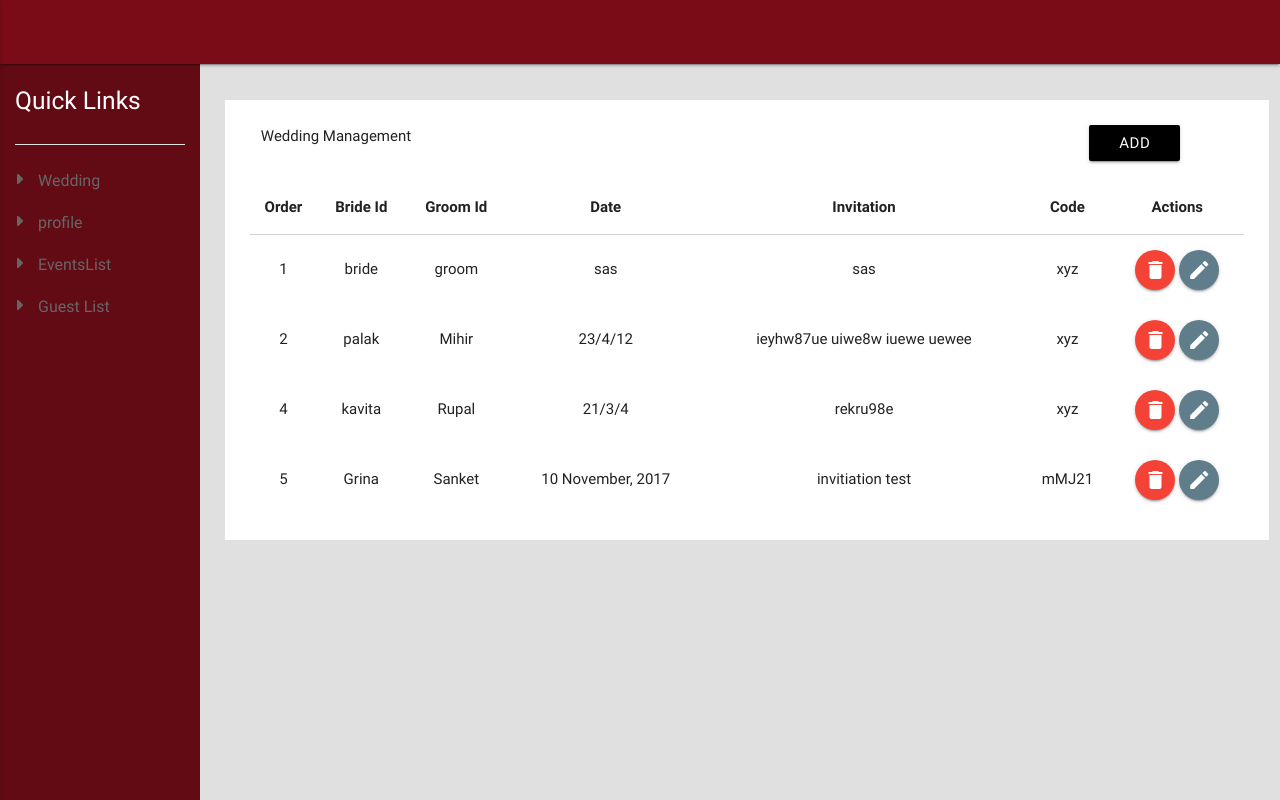
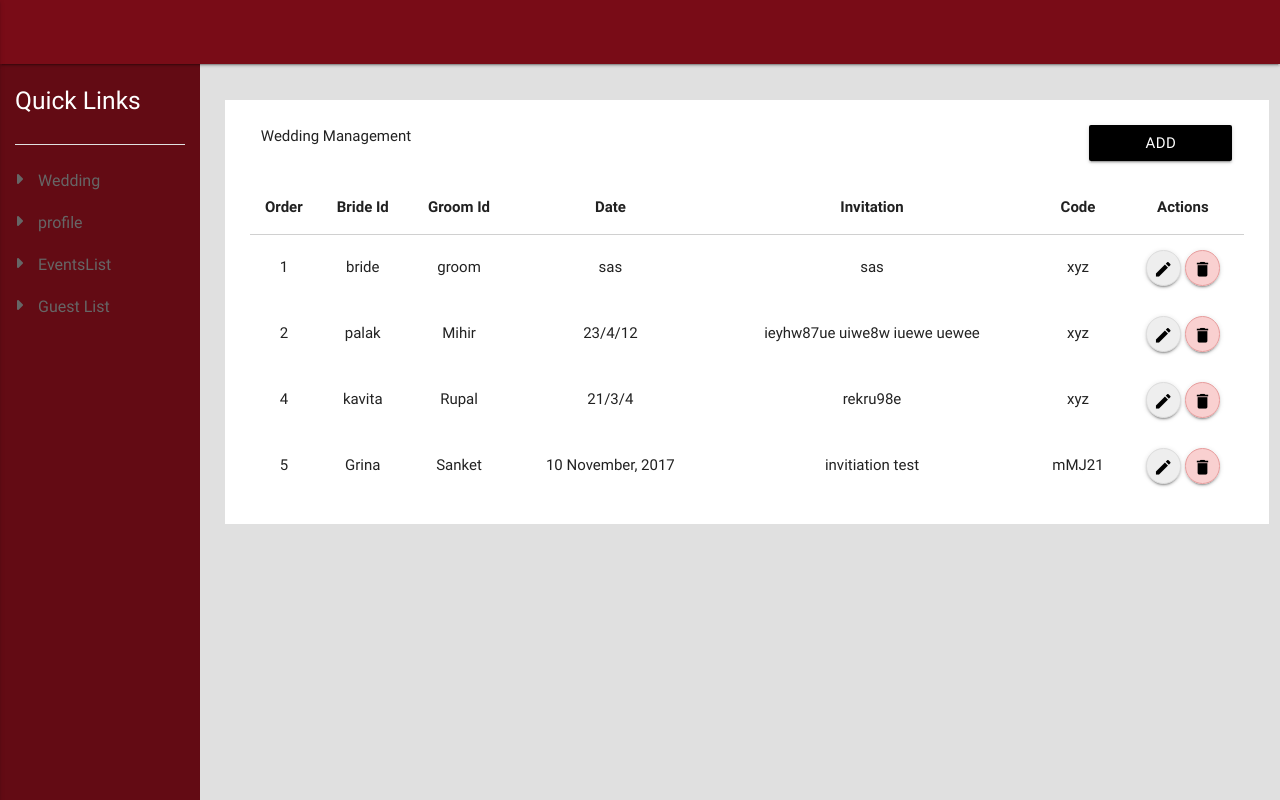
Before and after one commit to AnkitaPatel994/momentweddingWeb, a CodeIgniter app: page /moment-wedding/admin/Wedding in a window 1280 px wide. Run offline with CodeIgniter, Linux system fonts and the light colour scheme; data comes from the database, SQL or seed files in the repository; some libraries are stand-ins or nearby versions.

Commit message:
Wedding Dashboard Btn chnges

```diff
--- a/application/views/weddingDashboard.php
+++ b/application/views/weddingDashboard.php
@@ -1,3 +1,33 @@
+<style type="text/css">
+
+.btn-edit-wed{
+    background: #eee;
+    color: #000;
+    border: 1px solid #ddd;
+    border-radius: 69px;
+    padding: 0px 7px;
+    margin: 0 auto;
+    text-align: center;
+}
+.btn-edit-wed:hover
+{
+    background:rgba(0,0,0,0.2) !important;
+}
+
+.btn-delete-wed {
+    background: rgba(222, 21, 21, 0.20);
+    border: 1px solid #e69b9b;
+    color: #000;
+    border-radius: 69px;
+    padding: 0px 7px;
+    margin: 0 auto;
+    text-align: center;
+}
+.btn-delete-wed:hover {
+    background: rgba(222, 21, 21, 0.50) !important;
+}
+</style>
+
 <div class="row top-header">
   <div class="col m2">
     <div class="sidebar-area sticky">
@@ -22,7 +52,7 @@
     <div class="row">
       <div class="page-title col s6 m10">Wedding Management</div>
       <div class="page-button col s6 m2">
-        <a class="waves-effect waves-light btn black modal-trigger" href="#weddingModal">Add</a>
+        <a class="waves-effect waves-light btn black modal-trigger" href="#weddingModal">Add Wedding</a>
       </div>
     </div>
   </div>
@@ -50,10 +80,8 @@
         <td><?php echo $allWeddingRow['code']; ?></td>
 
         <td class="right-align blog-btn">
-        <a data-wed-id="<?php echo $allWeddingRow['id']; ?>" class="btn-floating waves-effect waves-light red delete-wedding"><i class="material-icons">delete</i></a>
-        <a data-wed-id="<?php echo $allWeddingRow['id']; ?>" class="btn-floating waves-effect waves-light blue-grey edit-wedding"><i class="material-icons">mode_edit</i></a>
-
-        </td>
+        <a data-wed-id="<?php echo $allWeddingRow['id']; ?>" class="btn btn-edit-wed edit-wedding"><i class="material-icons">mode_edit</i></a>
+        <a data-wed-id="<?php echo $allWeddingRow['id']; ?>" class="btn btn-delete-wed delete-wedding"><i class="material-icons">delete</i></a></td>
       </tr>
       <?php } ?>
       </tbody>
--- a/html/css/adminDashboard.css
+++ b/html/css/adminDashboard.css
@@ -13,6 +13,11 @@
     z-index: 0;
     top: 0;
 }
+
+.wed-delete-btn{
+
+}
+
 .weddingDetails-area{
 	background: #fff;
 	padding: 25px;
```
